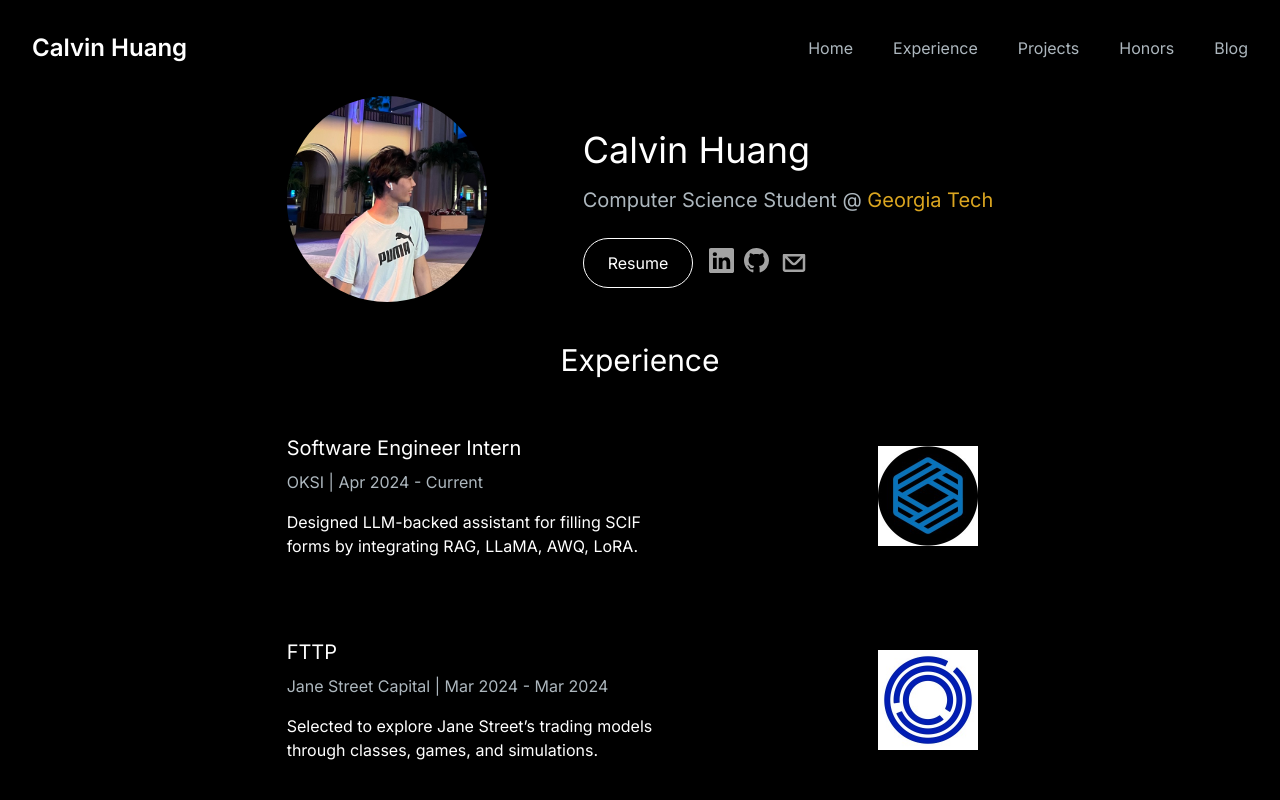
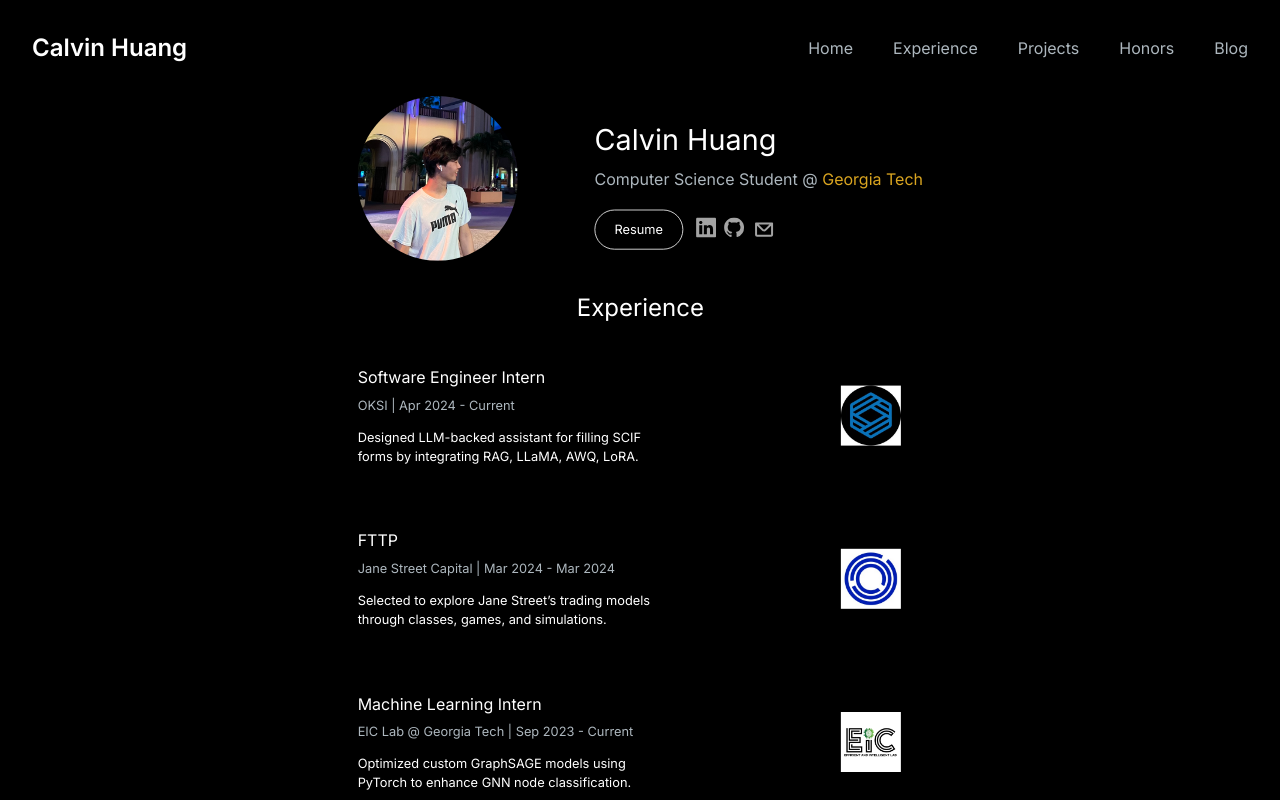
Before and after one commit to ccalvinhhuang/website, a Next.js app: page / in a window 1280 px wide. Shown: the top 800 px of the page. Built offline with nearby package versions, Linux system fonts and the light colour scheme.

Commit message:
scaled down elements

```diff
--- a/src/app/components/HeroSection.jsx
+++ b/src/app/components/HeroSection.jsx
@@ -2,11 +2,9 @@
 
 import React from "react";
 import Image from "next/image";
-import { BsLinkedin } from "react-icons/bs";
-import { BsGithub } from "react-icons/bs";
+import { BsLinkedin, BsGithub } from "react-icons/bs";
 import { CgMail } from "react-icons/cg";
-import InternshipItem from "../components/InternshipItem";
-import { Link as ScrollLink } from "react-scroll"; // Import Link from react-scroll
+import InternshipItem from "./InternshipItem";
 
 const internships = [
   {
@@ -58,6 +56,8 @@ const internships = [
 
 const HeroSection = () => {
   return (
+    <div className="scale-down-wrapper">
+      <div className="scale-down-container">
         <div className="flex flex-col mx-auto">
           <div className="flex flex-col sm:flex-row items-center gap-8 sm:gap-24">
             <Image
@@ -73,21 +73,13 @@ const HeroSection = () => {
               </h1>
               <p className="text-[#ADB7BE] text-base sm:text-lg lg:text-xl mb-6">
                 Computer Science Student @{" "}
-            <a href="https://www.gatech.edu/" target="_blank" className="link">
+                <a
+                  href="https://www.gatech.edu/"
+                  target="_blank"
+                  className="link"
+                >
                   Georgia Tech
                 </a>
-            <style jsx>{`
-              .link {
-                color: #daa520;
-                text-decoration: none;
-                transition: color 0.3s ease, transform 0.3s ease;
-              }
-
-              .link:hover {
-                color: #ffd700; /* Change to a lighter gold on hover */
-                transform: scale(1.1); /* Slightly enlarge the link */
-              }
-            `}</style>
               </p>
               <div className="flex items-center justify-center sm:justify-start space-x-4">
                 <a
@@ -117,22 +109,6 @@ const HeroSection = () => {
                   <a href="mailto:chuang482@gatech.edu" className="icon-link">
                     <CgMail color="#a3a3a3" size={30} />
                   </a>
-              <style jsx>{`
-                .icon-container {
-                  display: flex;
-                  gap: 10px;
-                }
-
-                .icon-link {
-                  color: #a3a3a3;
-                  transition: color 0.3s ease, transform 0.3s ease;
-                }
-
-                .icon-link:hover {
-                  color: #000000; /* Change to a darker color on hover */
-                  transform: scale(1.1); /* Slightly enlarge the icon */
-                }
-              `}</style>
                 </div>
               </div>
             </div>
@@ -157,6 +133,45 @@ const HeroSection = () => {
             ))}
           </div>
         </div>
+      </div>
+      <style jsx>{`
+        .scale-down-wrapper {
+          display: flex;
+          justify-content: center;
+          align-items: flex-start;
+          overflow: auto;
+        }
+        .scale-down-container {
+          transform: scale(0.8); /* Adjust this value as needed */
+          transform-origin: top center; /* Adjust the origin if needed */
+        }
+        .link {
+          color: #daa520;
+          text-decoration: none;
+          transition: color 0.3s ease, transform 0.3s ease;
+        }
+
+        .link:hover {
+          color: #ffd700; /* Change to a lighter gold on hover */
+          transform: scale(1.1); /* Slightly enlarge the link */
+        }
+
+        .icon-container {
+          display: flex;
+          gap: 10px;
+        }
+
+        .icon-link {
+          color: #a3a3a3;
+          transition: color 0.3s ease, transform 0.3s ease;
+        }
+
+        .icon-link:hover {
+          color: #000000; /* Change to a darker color on hover */
+          transform: scale(1.1); /* Slightly enlarge the icon */
+        }
+      `}</style>
+    </div>
   );
 };
 
--- a/src/app/components/InternshipItem.js
+++ b/src/app/components/InternshipItem.js
@@ -26,8 +26,8 @@ const InternshipItem = ({
         <Image
           src={imageSrc}
           alt={`${company} image`}
-          width={100}
-          height={100}
+          width={75}
+          height={50}
           className="mx-auto"
         />
       </div>
```
Lines whose indentation alone changed are shown as unchanged.
